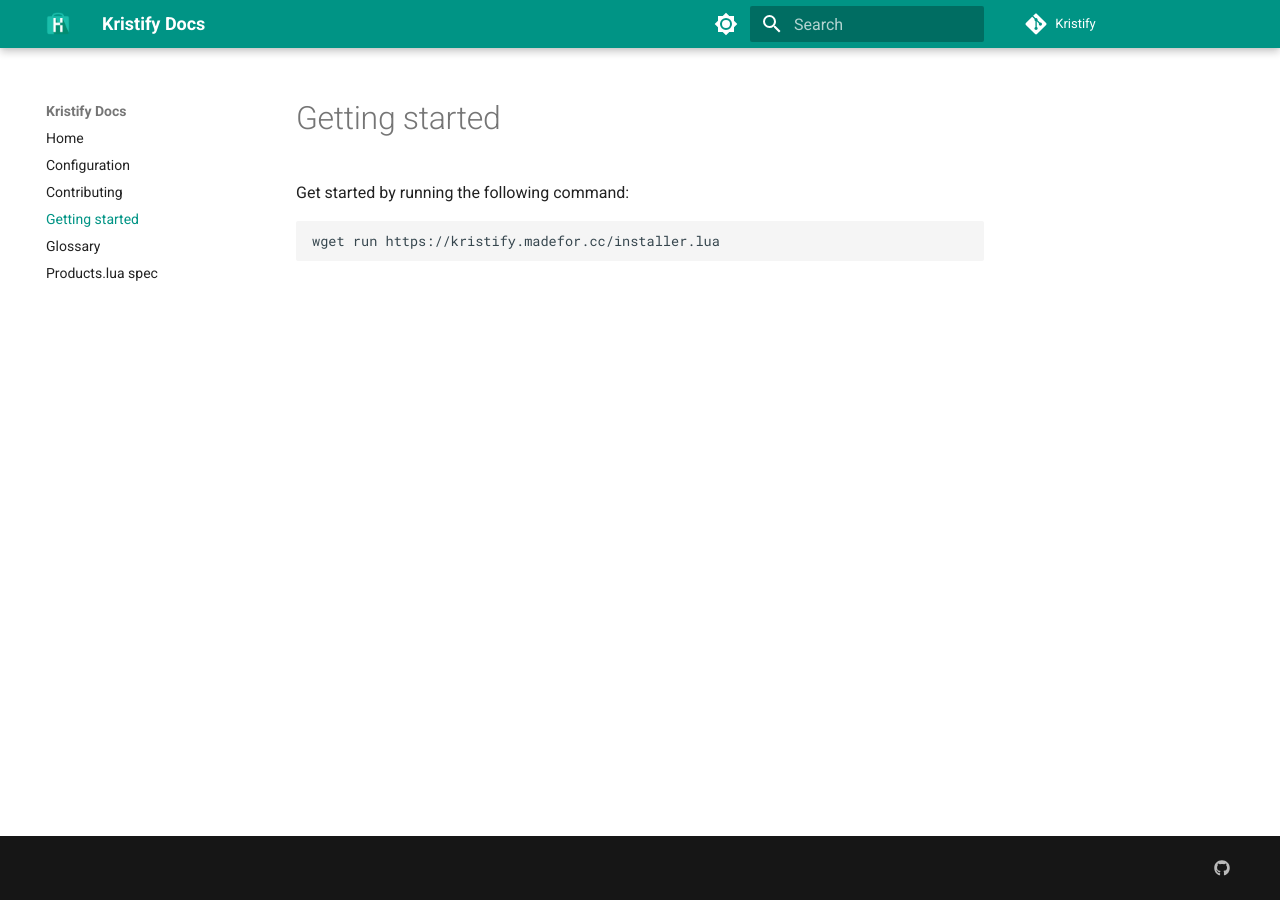
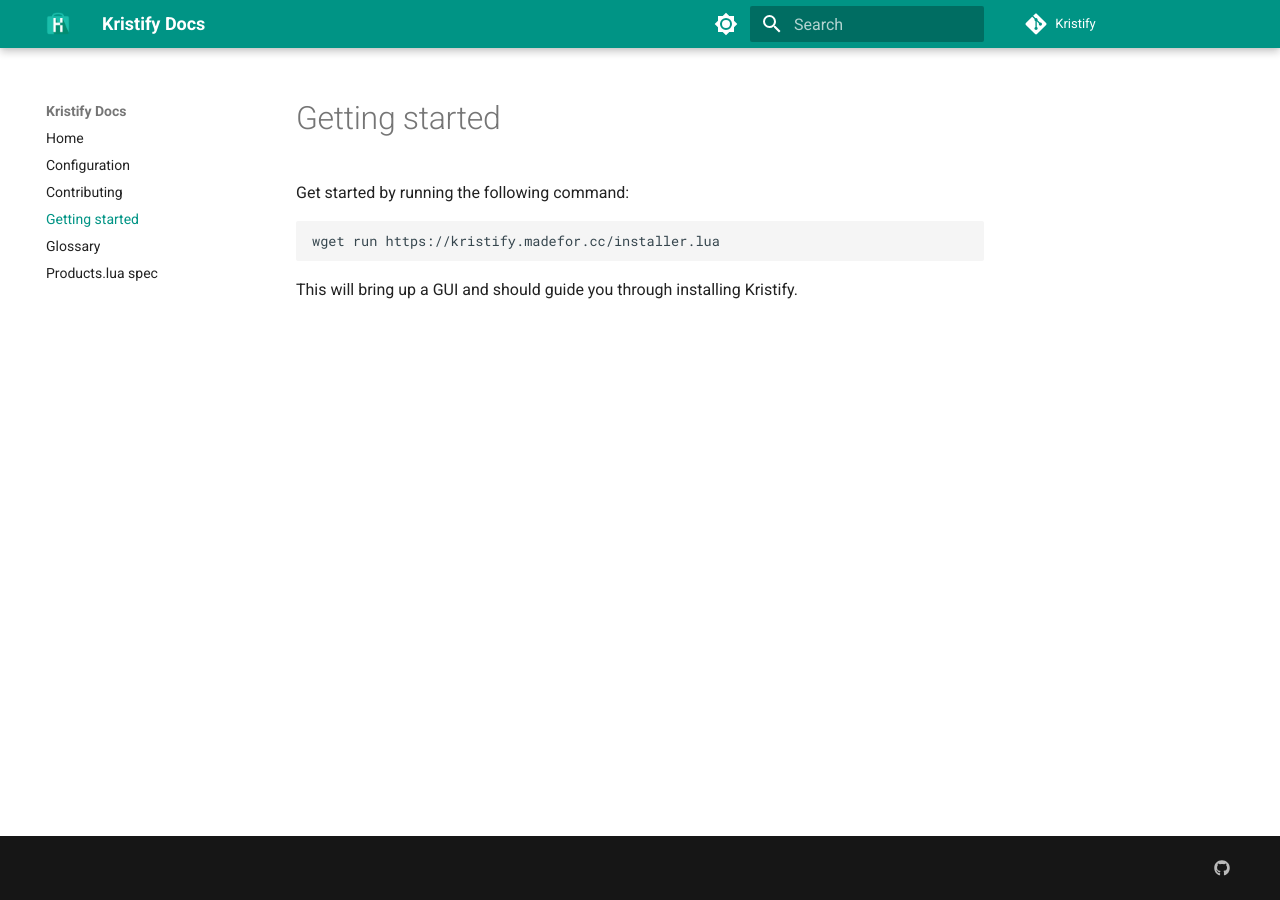
Before and after one commit to Kristify/docs, an MkDocs documentation site: the page built from docs/gettingstarted.md, in a window 1280 px wide. Built offline with MkDocs 1.6.1 and Material for MkDocs 9.7.7, drawn with Linux system fonts in a browser that asks for light colours; comment, search, counter and statistics services are not loaded.

Commit message:
docs: Add another line to gettingStarted

````diff
--- a/docs/gettingstarted.md
+++ b/docs/gettingstarted.md
@@ -5,3 +5,5 @@
 ```shell
 wget run https://kristify.madefor.cc/installer.lua
 ```
+
+This will bring up a GUI and should guide you through installing Kristify.
````
